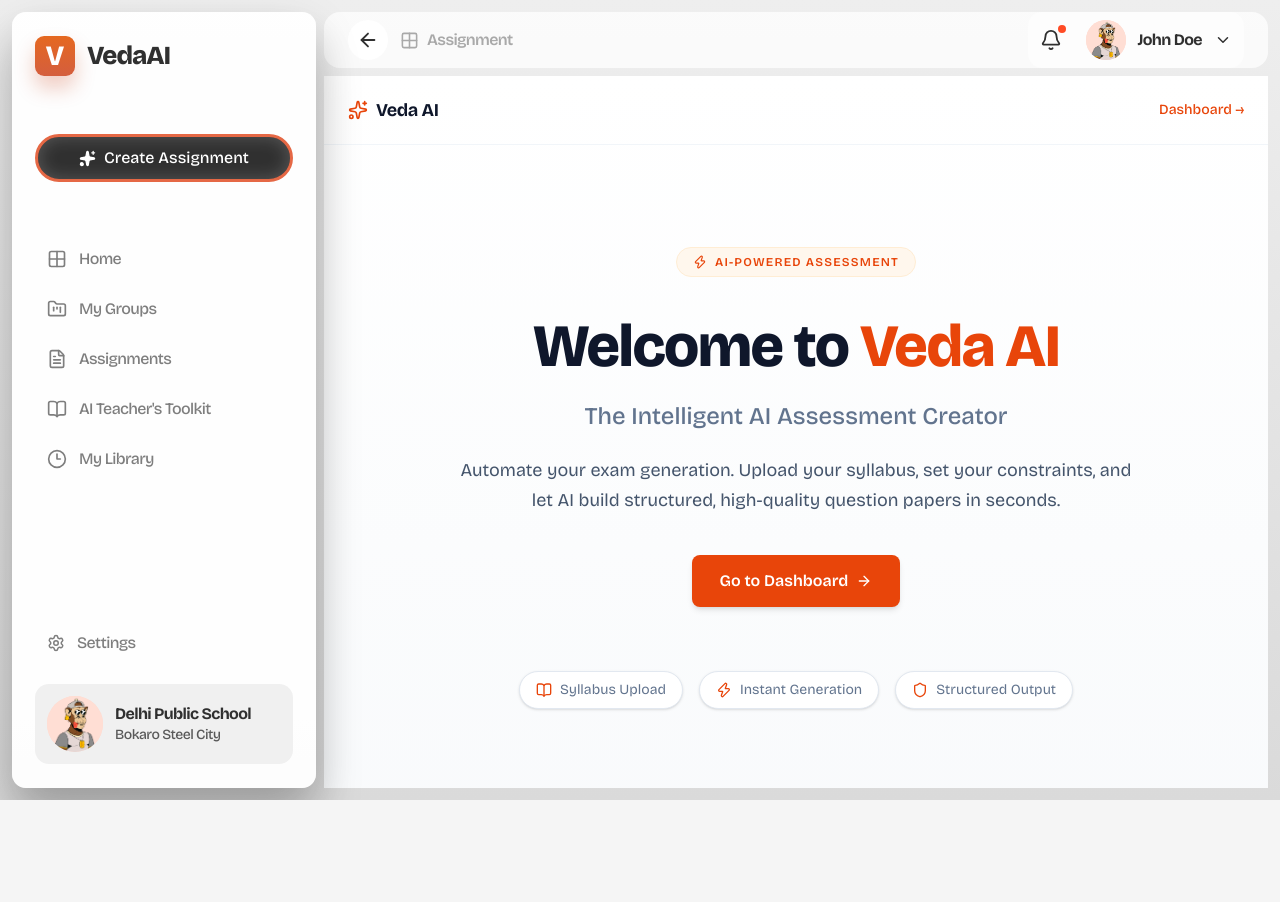
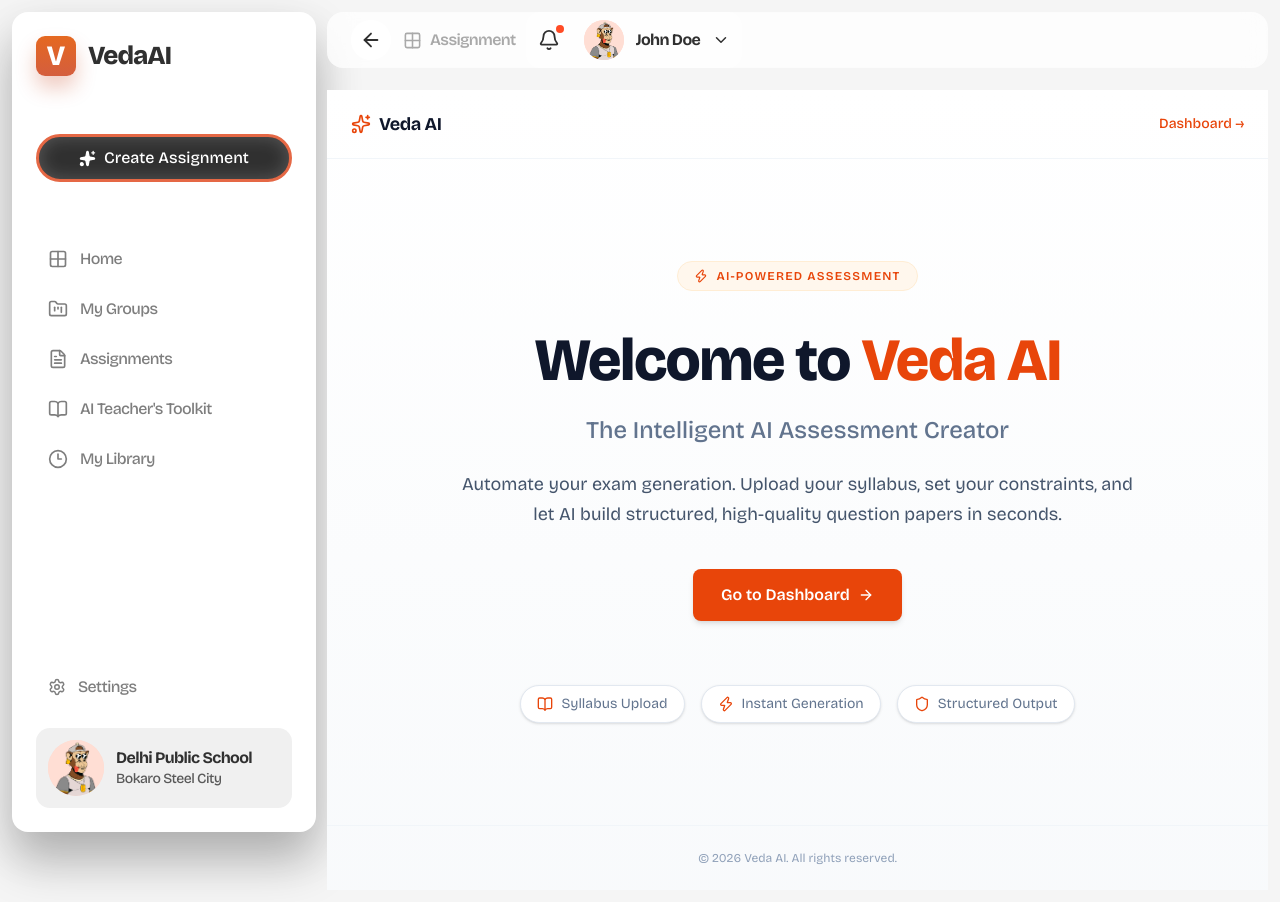
Before and after one commit to Talin12/Dev-AI, a Next.js app in the folder frontend/: page / in a window 1280 px wide. Before the commit the page ends 800 px from the top, so only its background shows below. Built offline with nearby package versions, Linux system fonts and the light colour scheme.

Commit message:
pixel-perfect Figma shell layout — remove absolute positioning, enforce exact dimensions

```diff
--- a/frontend/src/components/layout/AppShell.tsx
+++ b/frontend/src/components/layout/AppShell.tsx
@@ -8,25 +8,12 @@ export function AppShell({ children }: { children: React.ReactNode }) {
   const [sidebarOpen, setSidebarOpen] = useState(false);
 
   return (
-    <div className="flex h-screen w-screen overflow-hidden bg-gradient-to-b from-[#eeeeee] to-[#dadada] p-3">
-      <div
-        className={`fixed inset-0 bg-black/40 z-20 md:hidden transition-opacity duration-200 ${
-          sidebarOpen ? "opacity-100 pointer-events-auto" : "opacity-0 pointer-events-none"
-        }`}
-        onClick={() => setSidebarOpen(false)}
-      />
+    <div className="w-full max-w-[1440px] mx-auto min-h-screen p-[12px] flex gap-[11px] bg-[var(--background)]">
+      <Sidebar onClose={() => setSidebarOpen(false)} />
 
-      <div
-        className={`fixed left-3 top-3 bottom-3 md:relative md:left-auto md:top-auto md:bottom-auto z-30 md:z-auto h-[calc(100vh-24px)] md:h-full transition-transform duration-200 md:translate-x-0 ${
-          sidebarOpen ? "translate-x-0" : "-translate-x-[calc(100%+12px)]"
-        }`}
-      >
-        <Sidebar onClose={() => setSidebarOpen(false)} />
-      </div>
-
-      <div className="flex flex-col flex-1 overflow-hidden min-w-0 md:ml-2">
+      <div className="flex-1 flex flex-col max-w-[1100px] gap-[22px]">
         <Topbar onMenuToggle={() => setSidebarOpen((p) => !p)} />
-        <main className="flex-1 overflow-y-auto">
+        <main className="flex flex-col gap-[12px]">
           {children}
         </main>
       </div>
--- a/frontend/src/components/layout/Sidebar.tsx
+++ b/frontend/src/components/layout/Sidebar.tsx
@@ -30,15 +30,7 @@ export function Sidebar({ isOpen = false, onClose }: SidebarProps) {
   const pathname = usePathname();
 
   return (
-    <aside
-      className={`
-        h-full w-[304px] shrink-0 overflow-hidden rounded-[14px]
-        bg-white/95 shadow-[0_32px_48px_rgba(0,0,0,0.20),0_16px_48px_rgba(0,0,0,0.12)]
-        transition-transform duration-200 ease-in-out
-        ${isOpen ? "translate-x-0" : ""}
-      `}
-    >
-      <div className="flex h-full flex-col px-[23px] py-6">
+    <aside className="w-[304px] h-[820px] shrink-0 bg-[#FFFFFF] rounded-[16px] p-[24px] flex flex-col justify-between shadow-[0px_32px_48px_0px_#00000033,0px_16px_48px_0px_#0000001F]">
         <Link href="/assignments" onClick={onClose} className="flex items-center gap-3">
           <div className="flex h-10 w-10 items-center justify-center rounded-[9px] bg-[linear-gradient(180deg,#e56820_0%,#d45e3e_100%)] shadow-[0_12px_20px_rgba(197,53,10,0.25)]">
             <span className="text-[28px] font-black leading-none text-white">V</span>
@@ -107,7 +99,6 @@ export function Sidebar({ isOpen = false, onClose }: SidebarProps) {
             </div>
           </div>
         </div>
-      </div>
     </aside>
   );
 }
--- a/frontend/src/components/layout/Topbar.tsx
+++ b/frontend/src/components/layout/Topbar.tsx
@@ -10,7 +10,7 @@ interface TopbarProps {
 
 export function Topbar({ onMenuToggle }: TopbarProps) {
   return (
-    <header className="mb-2 flex h-14 shrink-0 items-center justify-between rounded-[16px] bg-white/75 px-6">
+    <header className="w-full h-[56px] shrink-0 bg-[#FFFFFFBF] backdrop-blur-md rounded-[16px] pl-[24px] pr-[12px] flex items-center gap-[10px]">
       <div className="flex items-center gap-3">
         <button
           onClick={onMenuToggle}
```
